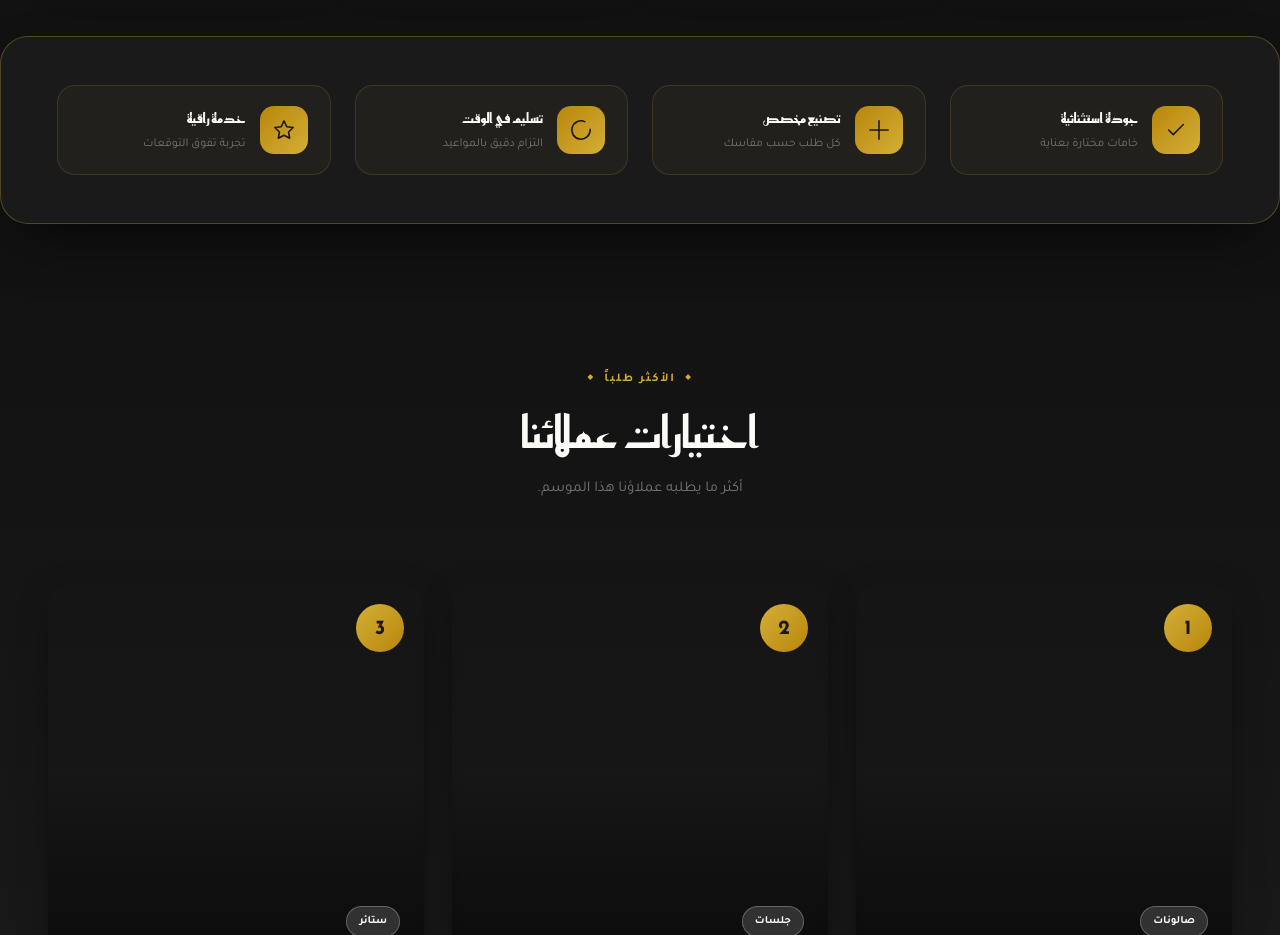
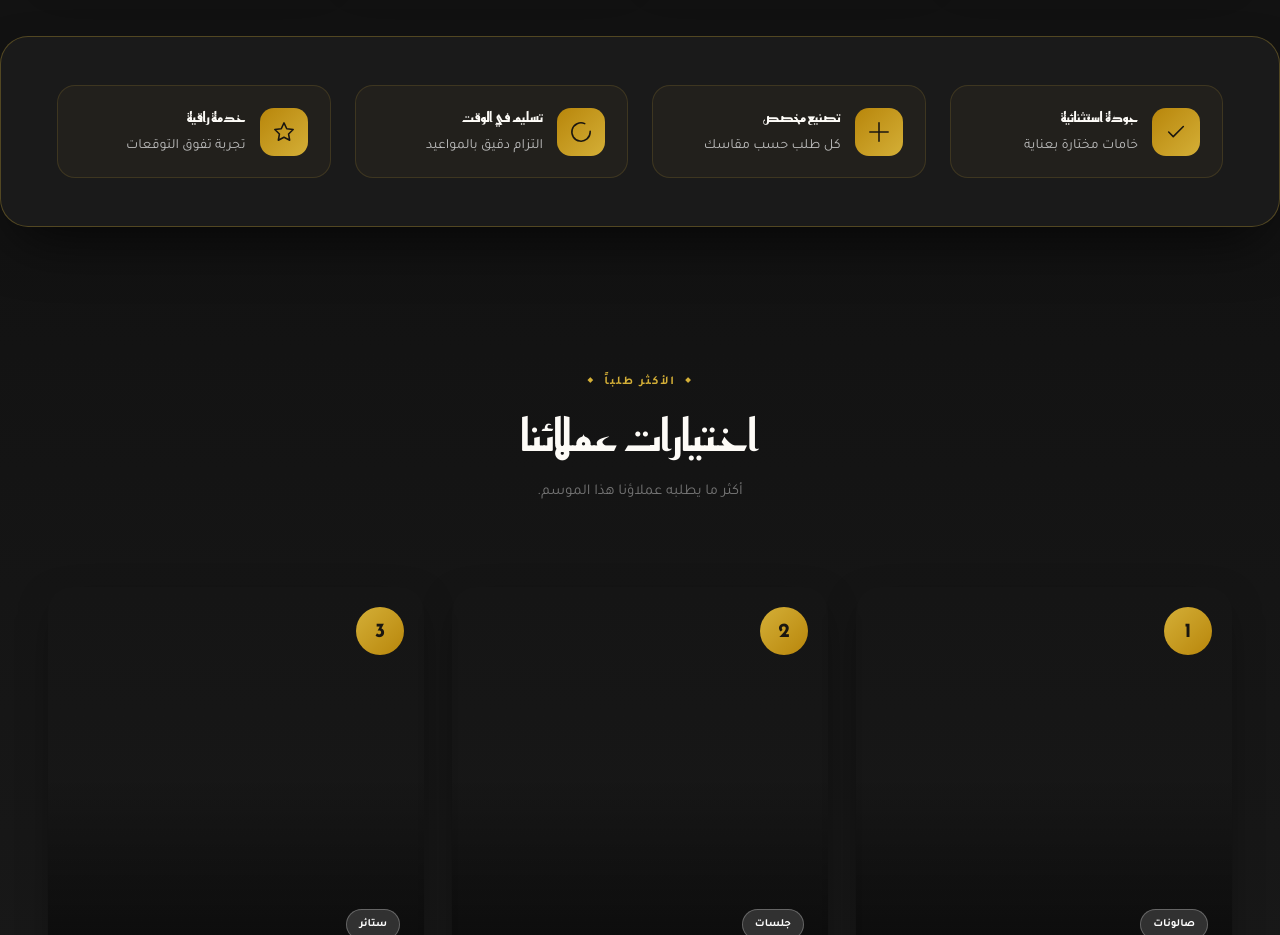
Before and after one commit to azizhajhamdan/diar, a website built with Vite: page index.html in a window 1280 px wide. Shown: the part 1940-2875 px from the top of the page. Built offline with nearby package versions, Linux system fonts and the light colour scheme; some packages are replaced by stand-ins of ours; no server answers.

Commit message:
النسخة النهائية: الهوية الجديدة + إصلاح SEO + تحسينات الأداء

```diff
--- /dev/null
+++ b/public/ai-catalog.json
@@ -0,0 +1,6 @@
+{
+  "name": "ديّار للمفروشات",
+  "url": "https://diar.homee.workers.dev",
+  "description": "صالونات، جلسات، ستائر، وأقمشة فاخرة",
+  "version": "1.0.0"
+}
--- a/src/styles/main.css
+++ b/src/styles/main.css
@@ -604,9 +604,10 @@ section {
 }
 
 .feature p {
-  font-size: 12px;
-  color: var(--text-muted);
-  line-height: 1.55;
+  font-size: 14px;
+  color: var(--text-secondary); /* لون أغمق قليلاً */
+  line-height: 1.6;
+  opacity: 1 !important; /* إزالة أي شفافية */
 }
 
 /* =============================================
```
